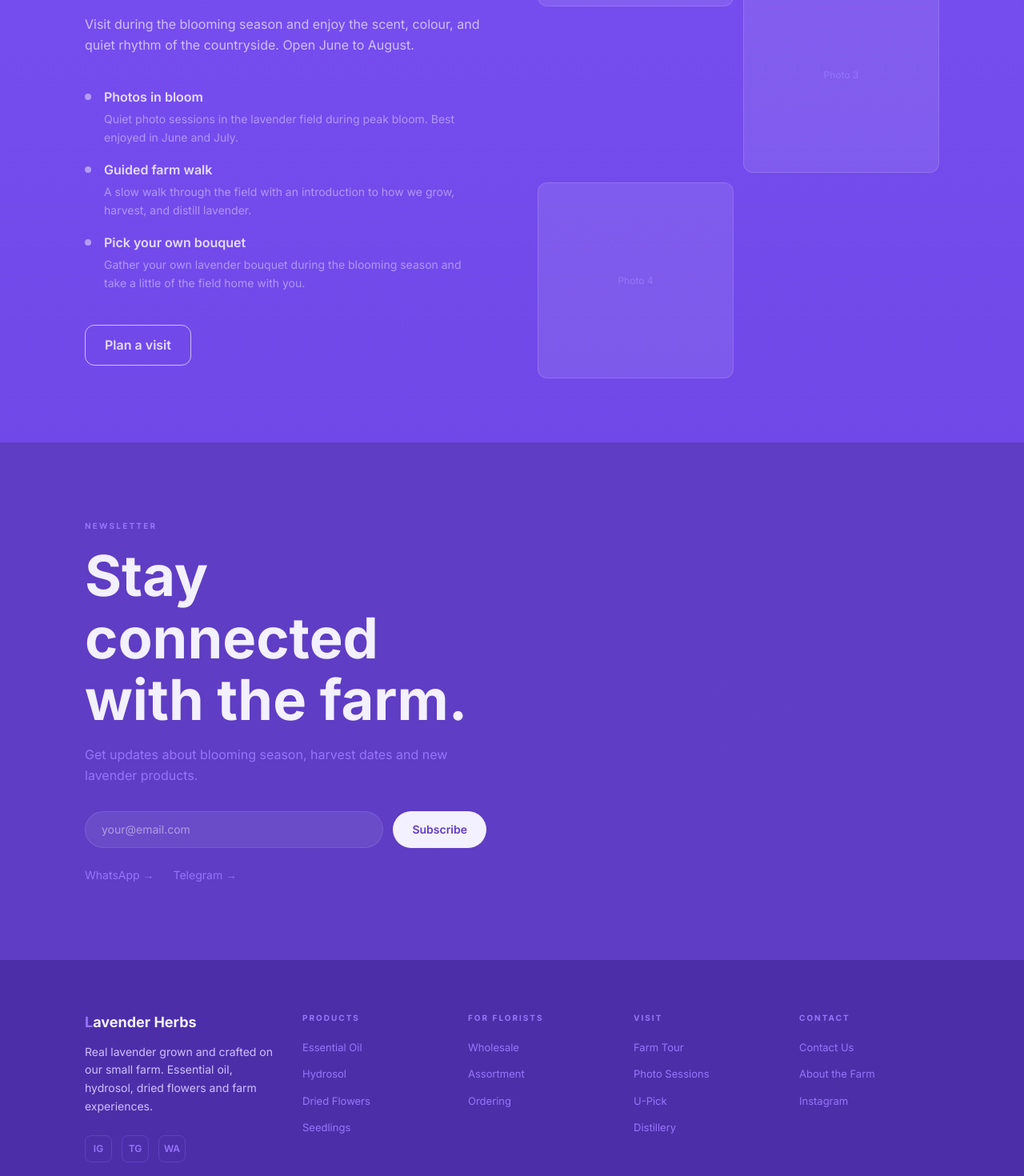
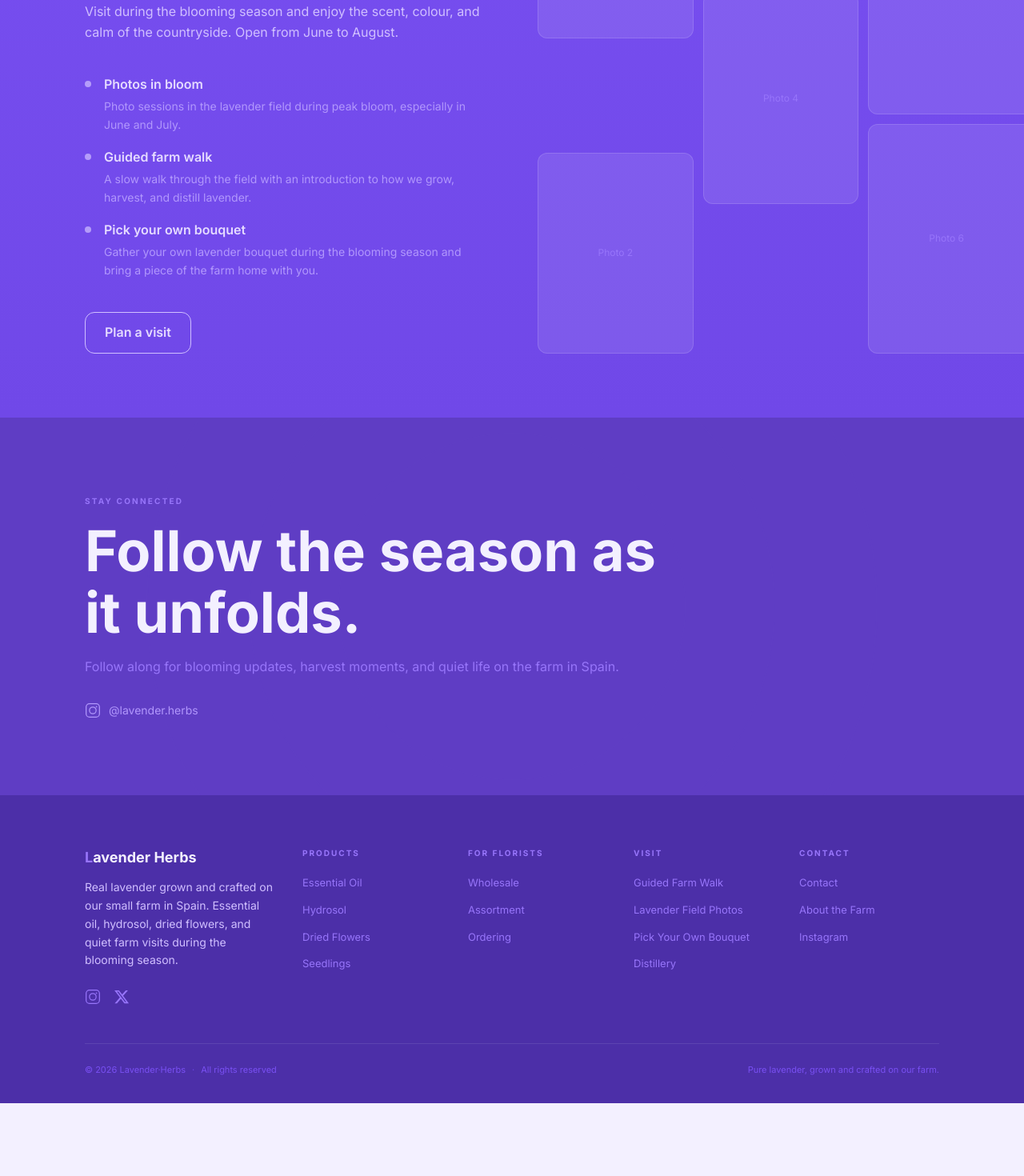
Before and after one commit to Kotkoa/lavender-herbs, a Next.js app in the folder website/: page / in a window 1280 px wide. Shown: the part 4740-6210 px from the top of the page at 80% size. After the commit the page ends 6119 px from the top, so only its background shows below. Built offline with nearby package versions, Linux system fonts and the light colour scheme.

Commit message:
refactor: improve activity descriptions and layout in AgrotourismSection, enhance CTASection content, and update Footer links and text for clarity

```diff
--- a/website/components/landing/AgrotourismSection.tsx
+++ b/website/components/landing/AgrotourismSection.tsx
@@ -8,7 +8,7 @@ const activities = [
   {
     title: 'Photos in bloom',
     description:
-      'Quiet photo sessions in the lavender field during peak bloom. Best enjoyed in June and July.',
+      'Photo sessions in the lavender field during peak bloom, especially in June and July.',
     href: '/visit#photo',
   },
   {
@@ -20,7 +20,7 @@ const activities = [
   {
     title: 'Pick your own bouquet',
     description:
-      'Gather your own lavender bouquet during the blooming season and take a little of the field home with you.',
+      'Gather your own lavender bouquet during the blooming season and bring a piece of the farm home with you.',
     href: '/visit#upick',
   },
 ]
@@ -50,9 +50,9 @@ export default function AgrotourismSection() {
   }, [])
 
   return (
-    <section className="bg-[linear-gradient(180deg,var(--tone-600)_0%,var(--tone-700)_100%)] py-20">
+    <section className="bg-[linear-gradient(180deg,var(--tone-600)_0%,var(--tone-700)_100%)] py-20 overflow-hidden">
       <div ref={ref} className="container-mx">
-        <div className="grid grid-cols-1 md:grid-cols-2 gap-16 items-center">
+        <div className="grid grid-cols-1 md:grid-cols-2 gap-16 items-stretch">
           <div>
             <div className="reveal" data-delay="0">
               <SectionLabel light>Visit the farm</SectionLabel>
@@ -61,14 +61,15 @@ export default function AgrotourismSection() {
               className="reveal mb-6 font-bold text-section text-tone-50"
               data-delay="80"
             >
-              A calm visit, surrounded by lavender.
+              A peaceful visit, surrounded by lavender.
             </h2>
+
             <p
               className="reveal mb-10 text-base leading-relaxed text-tone-200"
               data-delay="160"
             >
               Visit during the blooming season and enjoy the scent, colour, and
-              quiet rhythm of the countryside. Open June to August.
+              calm of the countryside. Open from June to August.
             </p>
 
             <div className="flex flex-col gap-4">
@@ -95,22 +96,43 @@ export default function AgrotourismSection() {
               <Button
                 href="/visit"
                 variant="outline"
-                className="border-tone-200 text-tone-100 hover:bg-tone-200 hover:text-tone-900"
+                className="rounded-full border-tone-200 text-tone-100 hover:bg-tone-200 hover:text-tone-900"
               >
                 Plan a visit
               </Button>
             </div>
           </div>
 
-          <div className="reveal grid grid-cols-2 gap-3" data-delay="200">
-            {[1, 2, 3, 4].map((n) => (
-              <div
-                key={n}
-                className={`rounded-xl flex items-center justify-center text-xs bg-tone-50/10 border border-tone-50/15 text-tone-400 ${n === 1 ? 'aspect-[1/1.2] row-span-2' : 'aspect-square'}`}
-              >
-                Photo {n}
+          <div
+            className="reveal grid grid-cols-3 gap-3 -mr-9 md:-mr-[calc((100vw-var(--mx))/2+36px)]"
+            data-delay="200"
+          >
+            <div className="flex flex-col gap-3">
+              <div className="rounded-xl flex-[5.6] flex items-center justify-center text-xs bg-tone-50/10 border border-tone-50/15 text-tone-400">
+                Photo 1
               </div>
-            ))}
+              <div className="flex-2" />
+              <div className="rounded-xl flex-[4.2] flex items-center justify-center text-xs bg-tone-50/10 border border-tone-50/15 text-tone-400">
+                Photo 2
+              </div>
+            </div>
+            <div className="flex flex-col gap-3">
+              <div className="rounded-xl flex-3 flex items-center justify-center text-xs bg-tone-50/10 border border-tone-50/15 text-tone-400">
+                Photo 3
+              </div>
+              <div className="rounded-xl flex-3 flex items-center justify-center text-xs bg-tone-50/10 border border-tone-50/15 text-tone-400">
+                Photo 4
+              </div>
+              <div className="flex-2" />
+            </div>
+            <div className="flex flex-col gap-3">
+              <div className="rounded-l-xl rounded-r-none flex-3 flex items-center justify-center text-xs bg-tone-50/10 border border-tone-50/15 border-r-0 text-tone-400">
+                Photo 5
+              </div>
+              <div className="rounded-l-xl rounded-r-none flex-2 flex items-center justify-center text-xs bg-tone-50/10 border border-tone-50/15 border-r-0 text-tone-400">
+                Photo 6
+              </div>
+            </div>
           </div>
         </div>
       </div>
--- a/website/components/landing/CTASection.tsx
+++ b/website/components/landing/CTASection.tsx
@@ -1,10 +1,6 @@
-"use client";
-
-import { useRef } from "react";
+'use client'
 
 export default function CTASection() {
-  const emailRef = useRef<HTMLInputElement>(null);
-
   return (
     <section className="bg-tone-900 py-24 relative overflow-hidden">
       {[900, 650, 400].map((size, i) => (
@@ -22,70 +18,49 @@ export default function CTASection() {
       ))}
 
       <div className="container-mx relative z-1">
-        <div className="grid grid-cols-1 md:grid-cols-2 gap-16 items-center">
+        <div className="max-w-3xl">
           <div>
-            <p className="section-label text-tone-400">
-              Newsletter
-            </p>
+            <p className="section-label text-tone-400">Stay connected</p>
             <h2 className="mb-4 font-bold text-cta text-tone-50 leading-[1.1]">
-              Stay connected with the farm.
+              Follow the season as it unfolds.
             </h2>
             <p className="mb-8 text-base leading-relaxed text-tone-400">
-              Get updates about blooming season, harvest dates and new lavender products.
+              Follow along for blooming updates, harvest moments, and quiet life
+              on the farm in Spain.
             </p>
 
-            <form
-              className="flex gap-3 mb-6"
-              onSubmit={(e) => {
-                e.preventDefault();
-              }}
-            >
-              <input
-                ref={emailRef}
-                type="email"
-                placeholder="your@email.com"
-                required
-                className="flex-1 px-5 py-3 rounded-full text-sm outline-none input-dark"
-              />
-              <button
-                type="submit"
-                className="px-6 py-3 rounded-full text-sm font-semibold transition-opacity hover:opacity-90 bg-tone-50 text-tone-900 whitespace-nowrap"
+            <div className="flex items-center gap-5">
+              <a
+                href="https://www.instagram.com/lavender.herbs/"
+                target="_blank"
+                rel="noopener noreferrer"
+                className="flex items-center gap-2.5 text-sm text-tone-300 hover:text-tone-50 transition-colors duration-200"
               >
-                Subscribe
-              </button>
-            </form>
-
-            <div className="flex gap-6">
-              {[
-                { label: "WhatsApp", href: "#" },
-                { label: "Telegram", href: "#" },
-              ].map((link) => (
-                <a
-                  key={link.label}
-                  href={link.href}
-                  className="text-sm text-tone-400 hover:text-tone-200 transition-colors duration-200"
+                <svg
+                  viewBox="0 0 24 24"
+                  fill="none"
+                  stroke="currentColor"
+                  strokeWidth={1.5}
+                  strokeLinecap="round"
+                  strokeLinejoin="round"
+                  className="w-5 h-5"
                 >
-                  {link.label} →
-                </a>
-              ))}
+                  <rect x="2" y="2" width="20" height="20" rx="5" />
+                  <circle cx="12" cy="12" r="5" />
+                  <circle
+                    cx="17.5"
+                    cy="6.5"
+                    r="1"
+                    fill="currentColor"
+                    stroke="none"
+                  />
+                </svg>
+                @lavender.herbs
+              </a>
             </div>
-          </div>
-
-          <div className="flex flex-col items-center justify-center relative">
-            {[120, 85, 50].map((size, i) => (
-              <div
-                key={size}
-                className="absolute rounded-full border border-[rgba(151,117,250,0.25)] animate-[ringPulse_4s_ease-in-out_infinite]"
-                style={{
-                  width: size,
-                  height: size,
-                  animationDelay: `${i * 0.8}s`,
-                }}
-              />
-            ))}
           </div>
         </div>
       </div>
     </section>
-  );
+  )
 }
--- a/website/components/ui/Footer.tsx
+++ b/website/components/ui/Footer.tsx
@@ -23,16 +23,16 @@ const columns = [
   {
     title: 'Visit',
     links: [
-      { label: 'Farm Tour', href: '/visit#tour' },
-      { label: 'Photo Sessions', href: '/visit#photo' },
-      { label: 'U-Pick', href: '/visit#upick' },
+      { label: 'Guided Farm Walk', href: '/visit#tour' },
+      { label: 'Lavender Field Photos', href: '/visit#photo' },
+      { label: 'Pick Your Own Bouquet', href: '/visit#upick' },
       { label: 'Distillery', href: '/distillery' },
     ],
   },
   {
     title: 'Contact',
     links: [
-      { label: 'Contact Us', href: '/contact' },
+      { label: 'Contact', href: '/contact' },
       { label: 'About the Farm', href: '/about' },
       { label: 'Instagram', href: 'https://www.instagram.com/lavender.herbs/' },
     ],
@@ -49,18 +49,53 @@ export default function Footer() {
               <span className="text-tone-400">L</span>avender Herbs
             </div>
             <p className="text-sm leading-relaxed text-tone-200">
-              Real lavender grown and crafted on our small farm. Essential oil,
-              hydrosol, dried flowers and farm experiences.
+              Real lavender grown and crafted on our small farm in Spain.
+              Essential oil, hydrosol, dried flowers, and quiet farm visits
+              during the blooming season.
             </p>
-            <div className="flex gap-3 mt-6">
-              {['IG', 'TG', 'WA'].map((icon) => (
-                <div
-                  key={icon}
-                  className="flex items-center justify-center text-xs font-semibold rounded-lg w-8.5 h-8.5 border border-tone-500/35 text-tone-400"
+            <div className="flex gap-4 mt-6">
+              <a
+                href="https://www.instagram.com/lavender.herbs/"
+                target="_blank"
+                rel="noopener noreferrer"
+                className="text-tone-400 hover:text-tone-100 transition-colors duration-200"
+                aria-label="Instagram"
+              >
+                <svg
+                  viewBox="0 0 24 24"
+                  fill="none"
+                  stroke="currentColor"
+                  strokeWidth={1.5}
+                  strokeLinecap="round"
+                  strokeLinejoin="round"
+                  className="w-5 h-5"
                 >
-                  {icon}
-                </div>
-              ))}
+                  <rect x="2" y="2" width="20" height="20" rx="5" />
+                  <circle cx="12" cy="12" r="5" />
+                  <circle
+                    cx="17.5"
+                    cy="6.5"
+                    r="1"
+                    fill="currentColor"
+                    stroke="none"
+                  />
+                </svg>
+              </a>
+              <a
+                href="https://x.com/Kotkoa"
+                target="_blank"
+                rel="noopener noreferrer"
+                className="text-tone-400 hover:text-tone-100 transition-colors duration-200"
+                aria-label="X (Twitter)"
+              >
+                <svg
+                  viewBox="0 0 24 24"
+                  fill="currentColor"
+                  className="w-5 h-5"
+                >
+                  <path d="M18.244 2.25h3.308l-7.227 8.26 8.502 11.24H16.17l-5.214-6.817L4.99 21.75H1.68l7.73-8.835L1.254 2.25H8.08l4.713 6.231zm-1.161 17.52h1.833L7.084 4.126H5.117z" />
+                </svg>
+              </a>
             </div>
           </div>
 
@@ -94,7 +129,7 @@ export default function Footer() {
             All rights reserved
           </p>
           <p className="text-[11px] text-tone-600">
-            Pure lavender. From field to bottle.
+            Pure lavender, grown and crafted on our farm.
           </p>
         </div>
       </div>
```
